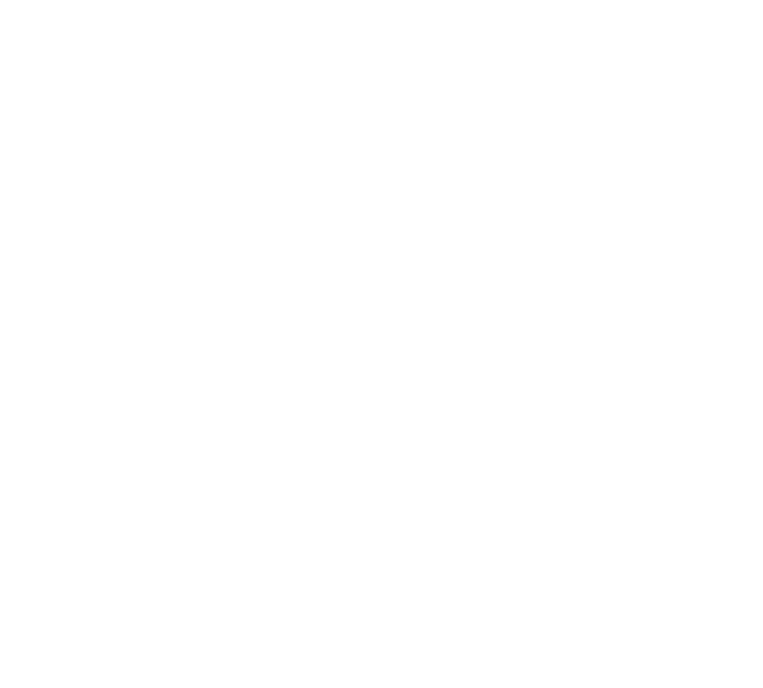
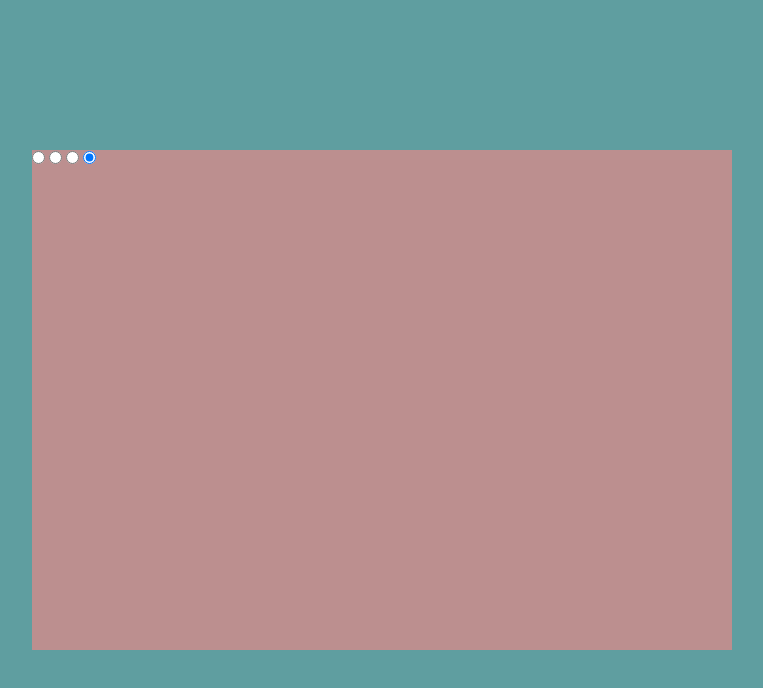
Before and after one commit to orla90/cssMemSlider, a plain HTML site: page cssMemSlider/index.html in a window 1280 px wide. Shown: the whole page, without its empty margins (258-1021 px from the left). Drawn offline with Linux system fonts and the light colour scheme.

Commit message:
feat: add app layout (Fr, May 06, 2022  23:24:32 PM)

```diff
--- a/cssMemSlider/index.html
+++ b/cssMemSlider/index.html
@@ -8,6 +8,20 @@
     <link rel="stylesheet" href="style.css">
 </head>
 <body>
+    <div class="wrapper">
+        <div class="slider">
+            <input type="radio" name="control" id="btn1" checked>
+            <input type="radio" name="control" id="btn2" checked>
+            <input type="radio" name="control" id="btn3" checked>
+            <input type="radio" name="control" id="btn4" checked>
+        </div>
+    </div>
+<div class="navigator">
+    <label for="btn1" class="bar"></label>
+    <label for="btn2" class="bar"></label>
+    <label for="btn3" class="bar"></label>
+    <label for="btn4" class="bar"></label>
+</div>
 
 </body>
 </html>
--- a/cssMemSlider/style.css
+++ b/cssMemSlider/style.css
@@ -0,0 +1,19 @@
+* {
+    margin: 0;
+    padding: 0;
+    box-sizing: border-box;
+}
+
+body {
+    background: cadetblue;
+}
+
+.wrapper {
+    position: absolute;
+    top: 50%;
+    left: 50%;
+    width: 700px;
+    height: 500px;
+    background: rosybrown;
+    transform: translate(-50%, -50%);
+}
```
Also changed, not shown: cssMemSlider/assets/images/bird.png (added), cssMemSlider/assets/images/cat.jpeg (added), cssMemSlider/assets/images/dog.jpeg (added), cssMemSlider/assets/images/lion.jpeg (added), cssMemSlider/assets/images/monkey.jpeg (added), 3 other files.
